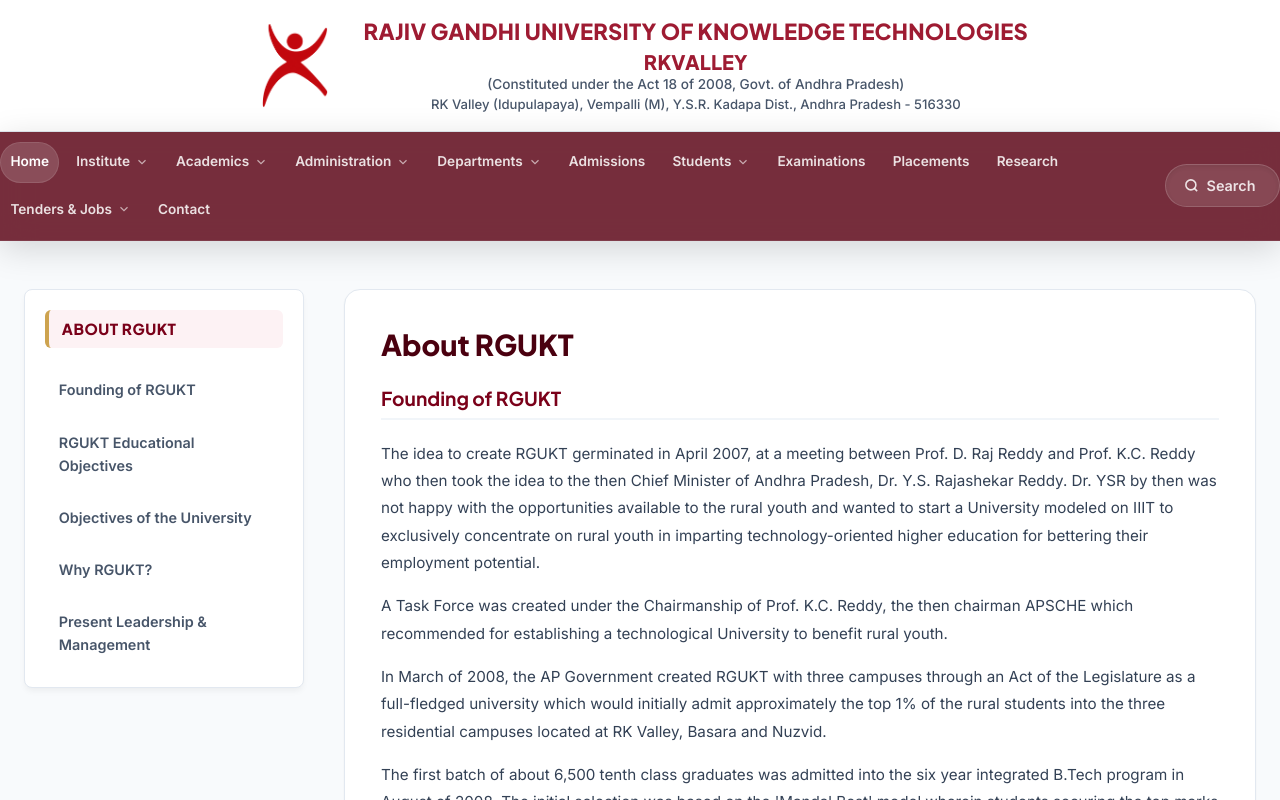
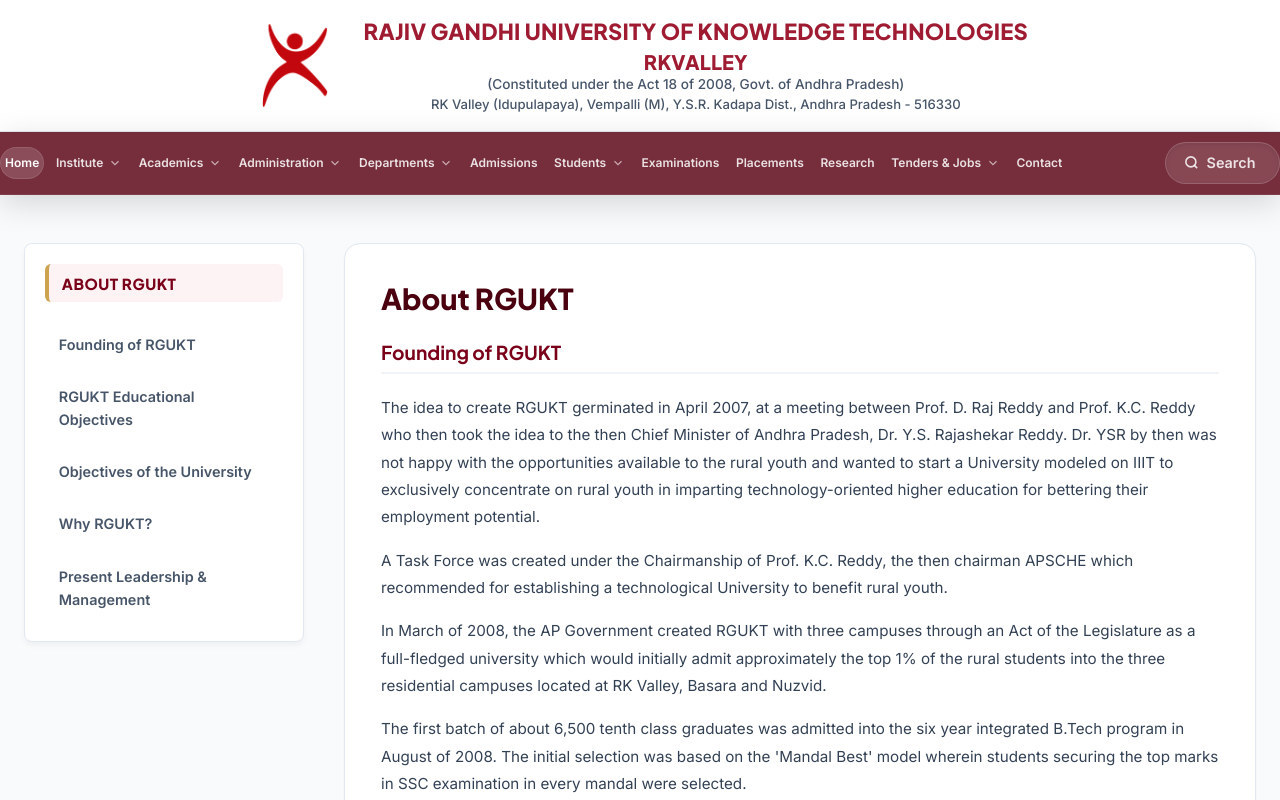
Before and after one commit to formsrgukt/RKVALLEY, a Next.js app: page / in a window 1280 px wide. Shown: the top 800 px of the page. Built offline with nearby package versions, Linux system fonts and the light colour scheme.

Commit message:
Keep navbar on a single line with dynamic font and padding scaling

```diff
--- a/src/app/globals.css
+++ b/src/app/globals.css
@@ -477,7 +477,7 @@
 .nav-links-desktop {
   display: flex;
   align-items: center;
-  flex-wrap: wrap;
+  flex-wrap: nowrap;
   list-style: none;
   gap: clamp(0.1rem, 0.5vw, 0.5rem);
 }
@@ -488,9 +488,9 @@
 
 .nav-link {
   color: rgba(255, 255, 255, 0.85);
-  font-size: 0.85rem;
+  font-size: clamp(0.75rem, 0.8vw, 0.85rem);
   font-weight: 600;
-  padding: 0.6rem 0.65rem;
+  padding: clamp(0.4rem, 0.5vw, 0.6rem) clamp(0.2rem, 0.4vw, 0.65rem);
   display: flex;
   align-items: center;
   gap: 0.3rem;
```
